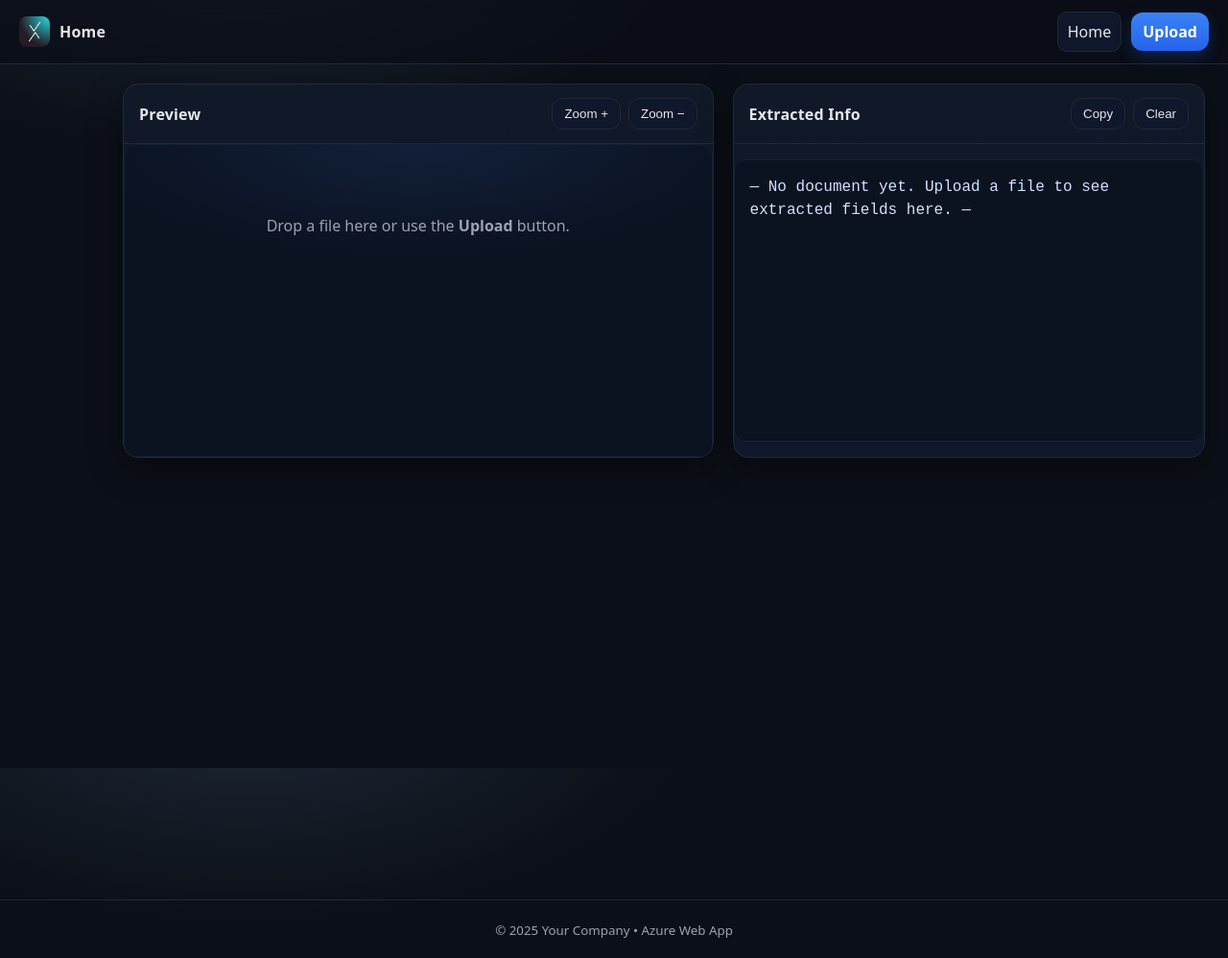
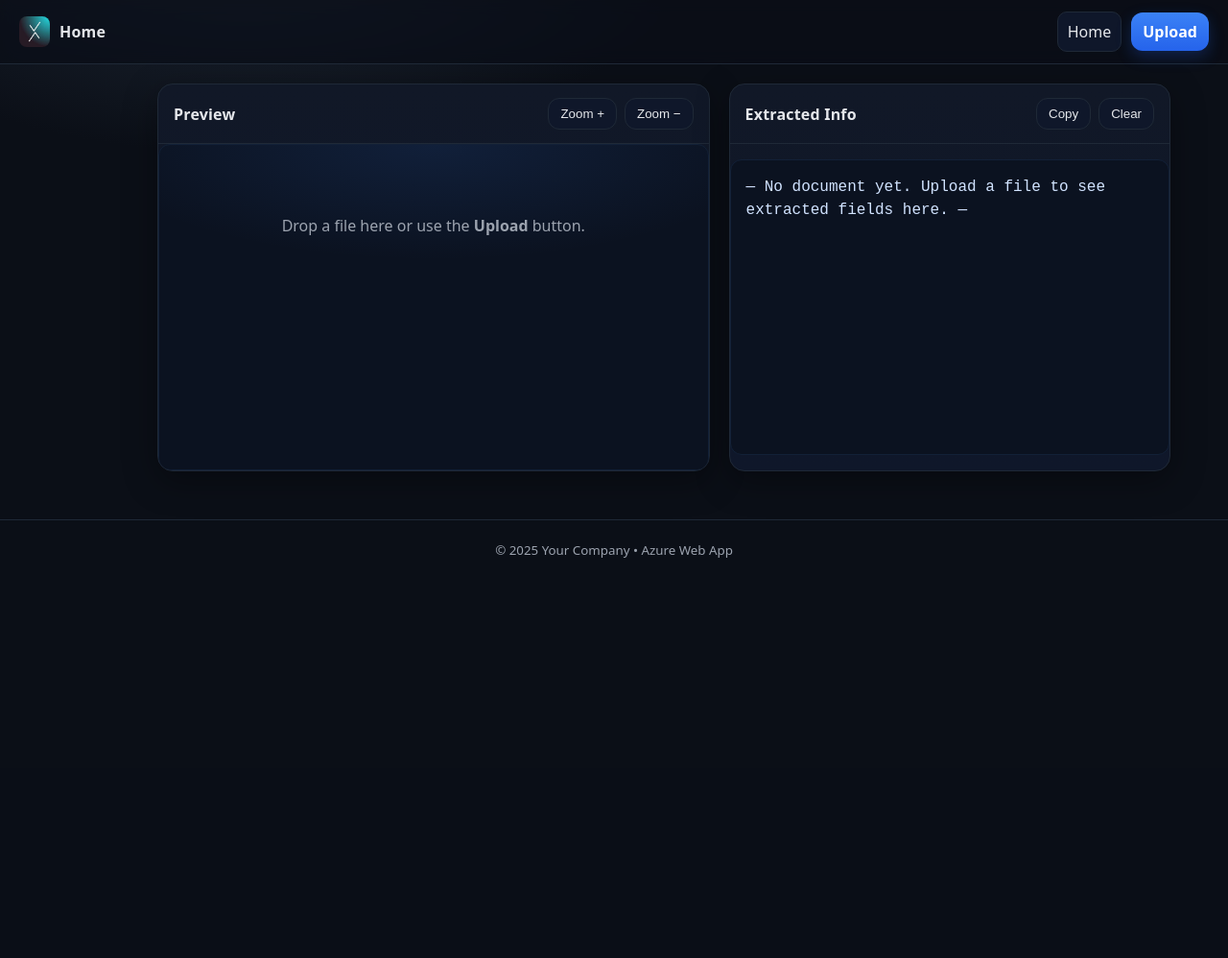
Before and after one commit to prolix2025/web-app, a Flask app: page / in a window 1280 px wide. Shown: the whole page at 96% size. After the commit the page ends 800 px from the top, so only its background shows below. Run offline with Flask 3, Linux system fonts and the light colour scheme.

Commit message:
Update styles.css

```diff
--- a/static/styles.css
+++ b/static/styles.css
@@ -1,229 +1,236 @@
+/* =========================================================
+   Design tokens
+========================================================= */
 :root{
-  --bg:#0b0f17; --panel:#111827; --panel-2:#0f172a;
-  --text:#e5e7eb; --muted:#9ca3af; --brand:#3b82f6; --brand-2:#2563eb;
-  --ring:rgba(59,130,246,.35); --border:#1f2937; --radius:16px;
+  --bg:#0b0f17;
+  --panel:#111827;
+  --panel-2:#0f172a;
+  --text:#e5e7eb;
+  --muted:#9ca3af;
+  --brand:#3b82f6;
+  --brand-2:#2563eb;
+  --ring:rgba(59,130,246,.35);
+  --border:#1f2937;
+  --radius:16px;
 }
-*{box-sizing:border-box} html,body{height:100%}
-body{margin:0;background:radial-gradient(1200px 600px at 20% -10%,#1f2937 0%,#0b0f17 40%,#0b0f17 100%);color:var(--text);font:16px/1.5 ui-sans-serif,system-ui,-apple-system,Segoe UI,Roboto,Helvetica,Arial,"Apple Color Emoji","Segoe UI Emoji"}
-.topbar{position:sticky;top:0;z-index:10;display:flex;align-items:center;justify-content:space-between;padding:12px 20px;background:rgba(10,14,22,.7);backdrop-filter:saturate(140%) blur(8px);border-bottom:1px solid var(--border)}
-.brand{display:flex;align-items:center;gap:10px;color:inherit;text-decoration:none}
-.logo{width:32px;height:32px;object-fit:cover;border-radius:8px}
-.brand-name{font-weight:700;letter-spacing:.2px}
-.nav{display:flex;align-items:center;gap:10px}
-.nav-link{color:var(--muted);text-decoration:none;padding:8px 10px;border-radius:10px}
-.nav-link.active{color:var(--text);background:#0f172a;border:1px solid var(--border)}
-.btn{border:1px solid var(--border);background:#0f172a;color:var(--text);padding:8px 12px;border-radius:12px;cursor:pointer}
-.btn.primary{background:linear-gradient(180deg,var(--brand),var(--brand-2));border:none;color:white;font-weight:600;box-shadow:0 6px 16px rgba(37,99,235,.25)}
-.btn:focus{outline:2px solid var(--ring);outline-offset:2px}
-.container{display:grid;grid-template-columns:84px 1fr;gap:20px;padding:20px;max-width:1200px;margin:0 auto}
-.rail{display:flex;align-items:flex-start;justify-content:center}
-.rail-pill{writing-mode:vertical-rl;transform:rotate(180deg);background:#0f172a;border:1px dashed var(--border);color:var(--muted);border-radius:14px;padding:16px 10px;letter-spacing:.08em}
-.panes{display:grid;gap:20px}
-.pane{background:linear-gradient(180deg,var(--panel),var(--panel-2));border:1px solid var(--border);border-radius:var(--radius);overflow:hidden;box-shadow:0 10px 35px rgba(0,0,0,.35)}
-.pane-header{display:flex;align-items:center;justify-content:space-between;padding:14px 16px;border-bottom:1px solid var(--border)}
-.pane-header h2{margin:0;font-size:16px;letter-spacing:.2px}
-.pane-actions{display:flex;gap:8px}
-.pane-body{padding:16px;min-height:220px}
-.code{background:#0b1220;color:#d1e3ff;border-radius:12px;border:1px solid #122037;padding:16px;overflow:auto;white-space:pre-wrap}
-.preview{position:relative;display:flex;align-items:center;justify-content:center;background:radial-gradient(600px 200px at 50% 0%,rgba(59,130,246,.12),transparent 60%),#0b1220;border:1px solid #122037;border-radius:12px;min-height:340px}
-.preview .empty{color:var(--muted);text-align:center}
-.footer{border-top:1px solid var(--border);color:var(--muted);padding:18px 20px;text-align:center;margin-top:30px}
-.visually-hidden{position:absolute !important;left:-9999px;width:1px;height:1px;overflow:hidden}
-@media (min-width:900px){.panes{grid-template-rows:minmax(240px,1fr) minmax(320px,1fr)}}
-@media (max-width:720px){.container{grid-template-columns:1fr}.rail{display:none}}
 
-/* --- Hide the rail pill (removes the "Upload" text) --- */
-.rail-pill { display: none; }
+/* =========================================================
+   Base / Reset
+========================================================= */
+* { box-sizing: border-box; }
+html, body { height: 100%; }
+body {
+  margin: 0;
+  color: var(--text);
+  background:
+    radial-gradient(1200px 600px at 20% -10%, #1f2937 0%, var(--bg) 40%, var(--bg) 100%);
+  font: 16px/1.5 ui-sans-serif,system-ui,-apple-system,Segoe UI,Roboto,Helvetica,Arial,"Apple Color Emoji","Segoe UI Emoji";
+}
 
-/* --- Make panes side-by-side on desktop, stacked on mobile --- */
-.panes { display: grid; gap: 20px; }
-@media (min-width: 900px) {
-  .panes {
-    grid-template-columns: 1fr 1fr;       /* two columns */
+/* =========================================================
+   Topbar
+========================================================= */
+.topbar{
+  position: sticky;
+  top: 0;
+  z-index: 10;
+  display: flex;
+  align-items: center;
+  justify-content: space-between;
+  padding: 12px 20px;
+  background: rgba(10,14,22,.7);
+  backdrop-filter: saturate(140%) blur(8px);
+  border-bottom: 1px solid var(--border);
+}
+
+.brand{
+  display: flex;
+  align-items: center;
+  gap: 10px;
+  color: inherit;
+  text-decoration: none;
+}
+.logo{ width: 32px; height: 32px; object-fit: cover; border-radius: 8px; }
+.brand-name{ font-weight: 700; letter-spacing: .2px; }
+
+.nav{ display:flex; align-items:center; gap:10px; }
+.nav-link{
+  color: var(--muted);
+  text-decoration: none;
+  padding: 8px 10px;
+  border-radius: 10px;
+}
+.nav-link.active{
+  color: var(--text);
+  background: #0f172a;
+  border: 1px solid var(--border);
+}
+
+/* Buttons */
+.btn{
+  border: 1px solid var(--border);
+  background: #0f172a;
+  color: var(--text);
+  padding: 8px 12px;
+  border-radius: 12px;
+  cursor: pointer;
+}
+.btn.primary{
+  background: linear-gradient(180deg, var(--brand), var(--brand-2));
+  border: none;
+  color: white;
+  font-weight: 600;
+  box-shadow: 0 6px 16px rgba(37,99,235,.25);
+}
+.btn:focus{ outline: 2px solid var(--ring); outline-offset: 2px; }
+
+.visually-hidden{
+  position: absolute !important;
+  left: -9999px;
+  width: 1px; height: 1px;
+  overflow: hidden;
+}
+
+/* =========================================================
+   Layout
+   Grid: [ Rail | Panes ]
+========================================================= */
+.container{
+  display: grid;
+  grid-template-columns: 84px 1fr;
+  gap: 20px;
+  padding: 20px;
+  max-width: 1200px;
+  margin: 0 auto;
+}
+
+/* Rail */
+.rail{ display: flex; align-items: flex-start; justify-content: center; }
+.rail-pill{ display:none; } /* hidden by request */
+
+/* Panes wrapper: two columns on desktop (Preview wider, left) */
+.panes{
+  display: grid;
+  gap: 20px;
+}
+
+/* Desktop: side-by-side */
+@media (min-width: 900px){
+  .panes{
+    grid-template-columns: 1.25fr 1fr;   /* Preview wider */
+    grid-template-areas: "preview extracted";
     grid-auto-rows: minmax(320px, 1fr);
   }
+  #pane-preview { grid-area: preview; }
+  #pane-info    { grid-area: extracted; }
 }
 
-/* --- Scrollable preview viewport so content stays inside --- */
-.preview { padding: 0; }                   /* let inner viewport hug edges */
-.preview-viewport {
-  position: relative;
-  overflow: auto;                          /* scrollbars live here */
-  height: 60vh;                            /* adjust to taste */
-  max-height: 70vh;
+/* Mobile: stack */
+@media (max-width: 899.98px){
+  .container{ grid-template-columns: 1fr; }
+  .rail{ display: none; }
+  .panes{ grid-template-columns: 1fr; }
+}
+
+/* =========================================================
+   Pane cards
+========================================================= */
+.pane{
+  display: flex;
+  flex-direction: column;
+  min-height: 0; /* allow inner scroll */
+  background: linear-gradient(180deg, var(--panel), var(--panel-2));
+  border: 1px solid var(--border);
+  border-radius: var(--radius);
+  overflow: hidden;
+  box-shadow: 0 10px 35px rgba(0,0,0,.35);
+}
+
+.pane-header{
+  display: flex;
+  align-items: center;
+  justify-content: space-between;
+  padding: 14px 16px;
+  border-bottom: 1px solid var(--border);
+}
+.pane-header h2{ margin: 0; font-size: 16px; letter-spacing: .2px; }
+.pane-actions{ display: flex; gap: 8px; }
+
+.pane-body{
+  flex: 1 1 auto;
+  min-height: 0;       /* critical for internal scroll areas */
   padding: 16px;
 }
 
-/* IMPORTANT: remove old constraints that hid content */
-.preview img, .preview canvas {}
+/* Code-style body (Extracted Info) */
+.code{
+  background: #0b1220;
+  color: #d1e3ff;
+  border-radius: 12px;
+  border: 1px solid #122037;
+  padding: 16px;
+  overflow: auto;
+  white-space: pre-wrap;
+}
 
-/* Natural-size media; zoom via CSS transform */
-.preview-viewport img,
-.preview-viewport canvas {
-  display: none;                           /* JS will switch to block when loaded */
-  width: auto;
-  height: auto;
-  max-width: none;
+/* =========================================================
+   Preview area
+========================================================= */
+.preview{
+  position: relative;
+  display: flex;
+  align-items: center;
+  justify-content: center;
+  background:
+    radial-gradient(600px 200px at 50% 0%, rgba(59,130,246,.12), transparent 60%),
+    #0b1220;
+  border: 1px solid #122037;
+  border-radius: 12px;
+  padding: 0; /* viewport handles its own padding */
+  min-height: 340px;
+}
+
+/* Viewport that scrolls internally */
+.preview-viewport{
+  position: relative;
+  overflow: auto;
+  height: 100%;
   max-height: none;
-  transform-origin: top left;              /* zoom from top-left for predictable scroll */
+  min-height: 320px;
+  padding: 16px;
 }
 
 /* Empty state */
-.preview .empty {
-  display: block;
+.preview .empty{
   color: var(--muted);
   text-align: center;
   padding: 40px 0;
 }
 
-/* Optional: visual cue when dragging */
-.preview-viewport.dragging {
-  outline: 2px dashed var(--brand);
-  outline-offset: -6px;
-}
-/* === 0) Make the main content fill the viewport height === */
-/* Body becomes a vertical flex layout: topbar (auto) + container (fills) + footer (auto) */
-html, body { height: 100%; }
-body { display: flex; flex-direction: column; }
-
-/* container now expands to consume remaining height */
-.container {
-  flex: 1 1 auto;
-  max-width: none;          /* full-width (E-W) */
-  width: 100%;
-  padding-left: 24px;       /* adjust padding to taste */
-  padding-right: 24px;
-}
-
-/* Optional: if you want even more width, hide the rail entirely on desktop too */
-/* .rail { display: none; } */
-/* .container { grid-template-columns: 1fr; } */
-
-
-/* === 1) Two-column layout with explicit areas: left = extracted, right = preview === */
-.panes {
-  display: grid;
-  gap: 20px;
-  height: 100%;             /* fill available vertical space */
-}
-
-/* Desktop: side-by-side, preview on the RIGHT (and a bit wider) */
-@media (min-width: 900px) {
-  .panes {
-    grid-template-columns: 1fr 1.25fr;      /* preview wider; tweak ratio as you like */
-    grid-template-areas: "extracted preview";
-    grid-auto-rows: 1fr;                    /* rows stretch equally if more rows appear */
-  }
-  #extracted-pane { grid-area: extracted; }
-  #preview-pane   { grid-area: preview;   }
-}
-
-/* Mobile: stack (order doesn’t matter when stacked) */
-@media (max-width: 899.98px) {
-  .panes { grid-template-columns: 1fr; }
-}
-
-
-/* === 2) Make each pane stretch vertically and keep headers fixed === */
-.pane {
-  display: flex;
-  flex-direction: column;
-  min-height: 0;            /* critical so children can shrink and allow scrolling inside */
-}
-
-.pane-header {
-  flex: 0 0 auto;           /* fixed header */
-}
-
-.pane-body {
-  flex: 1 1 auto;           /* body stretches to fill the rest */
-  min-height: 0;            /* allows inner scroll containers to work */
-}
-
-/* === 3) Preview viewport should fill the pane body and scroll internally === */
-.preview { padding: 0; }
-.preview-viewport {
-  position: relative;
-  overflow: auto;           /* internal scrollbars */
-  height: 100%;             /* fill pane-body */
-  max-height: none;         /* remove previous cap */
-  padding: 16px;
-  min-height: 0;
-}
-
-/* Media inside preview: render at natural size; zoom with transform */
+/* Media elements: JS will toggle display to block when loaded */
 .preview-viewport img,
-.preview-viewport canvas {
-  display: none;            /* JS toggles to block */
+.preview-viewport canvas{
+  display: none;
   width: auto;
   height: auto;
   max-width: none;
   max-height: none;
-  transform-origin: top left;
+  transform-origin: top left; /* for zoom via transform */
 }
 
-/* === Viewport sizing: one-screen sections, footer NOT sticky === */
-html, body { height: 100%; }
-
-/* If you previously set body to display:flex; undo it */
-body { display: block; }
-
-/* Full-width content (E–W), but not forcing the footer to stick */
-.container {
-  max-width: none;
-  width: 100%;
-  padding-left: 24px;
-  padding-right: 24px;
+/* Optional drag cue */
+.preview-viewport.dragging{
+  outline: 2px dashed var(--brand);
+  outline-offset: -6px;
 }
 
-/* The panes area is exactly one viewport tall (N–S).
-   Footer will sit below and require a scroll to see it. */
-.panes {
-  height: 100vh;           /* one “screen length” */
-  display: grid;
-  gap: 20px;
+/* =========================================================
+   Footer
+========================================================= */
+.footer{
+  border-top: 1px solid var(--border);
+  color: var(--muted);
+  padding: 18px 20px;
+  text-align: center;
+  margin-top: 30px;
 }
-
-/* MODIFIED: Preview is now on the LEFT, extracted is on the RIGHT */
-@media (min-width: 900px) {
-  .panes {
-    /* Swapped column sizes to keep preview wider */
-    grid-template-columns: 1.25fr 1fr;
-    /* Swapped the grid area names */
-    grid-template-areas: "preview extracted";
-  }
-  #extracted-pane { grid-area: extracted; }
-  #preview-pane   { grid-area: preview;   }
-}
-
-@media (max-width: 899.98px) {
-  .panes { grid-template-columns: 1fr; }   /* stack on mobile */
-}
-
-/* Make pane headers fixed and bodies fill the rest (so preview scrolls inside) */
-.pane {
-  display: flex;
-  flex-direction: column;
-  min-height: 0;
-}
-.pane-header { flex: 0 0 auto; }
-.pane-body   { flex: 1 1 auto; min-height: 0; }
-
-/* Preview viewport fills the body and scrolls internally */
-.preview { padding: 0; }
-.preview-viewport {
-  position: relative;
-  height: 100%;
-  overflow: auto;
-  padding: 16px;
-  min-height: 0;
-}
-
-/* Media renders at natural size; zoom via transform */
-.preview-viewport img,
-.preview-viewport canvas {
-  display: none;                 /* JS toggles this to block */
-  width: auto; height: auto;
-  max-width: none; max-height: none;
-  transform-origin: top left;
-}
```
